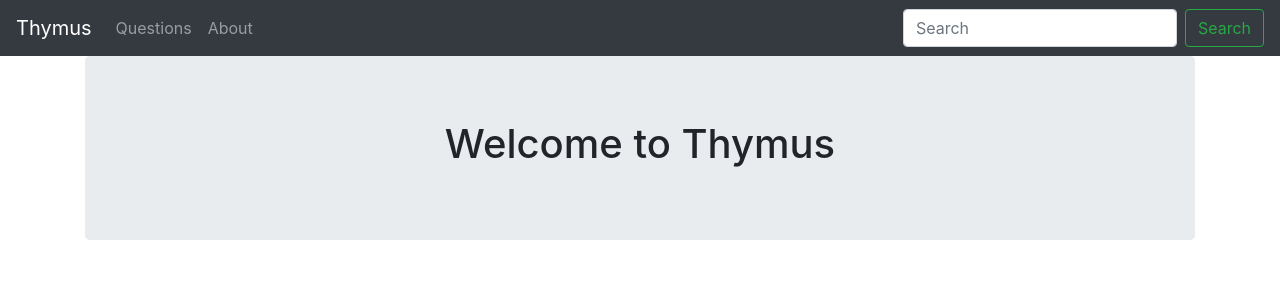
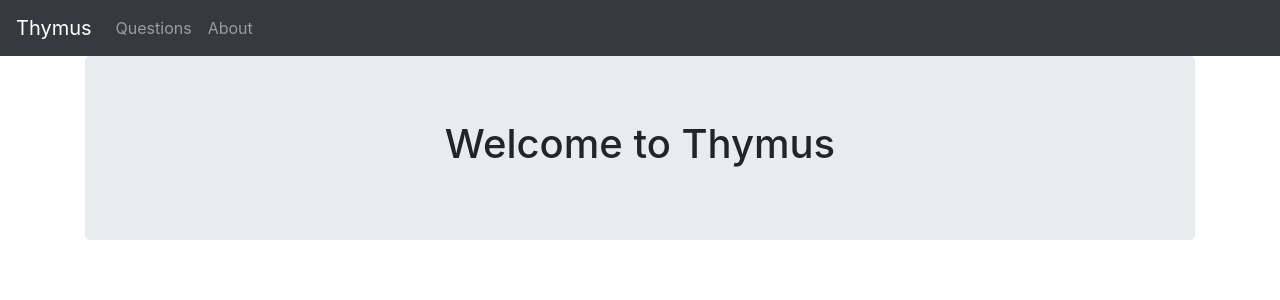
Before and after one commit to spwntr/thymus, a Flask app: page / in a window 1280 px wide. Shown: the top 300 px of the page. Run offline with Flask 2, Linux system fonts and the light colour scheme; some libraries are stand-ins or nearby versions.

Commit message:
[spw] remove search

```diff
--- a/templates/includes/_navbar.html
+++ b/templates/includes/_navbar.html
@@ -13,10 +13,6 @@
             <a class="nav-link" href="/about">About</a>
           </li>
         </ul>
-        <form class="form-inline my-2 my-lg-0">
-          <input id="tissue-search" class="form-control mr-sm-2" type="text" placeholder="Search" aria-label="Search">
-          <button class="btn btn-outline-success my-2 my-sm-0" type="submit">Search</button>
-        </form>
       </div>
     </nav>
     <link rel="stylesheet" href="//code.jquery.com/ui/1.12.1/themes/base/jquery-ui.css">
```
